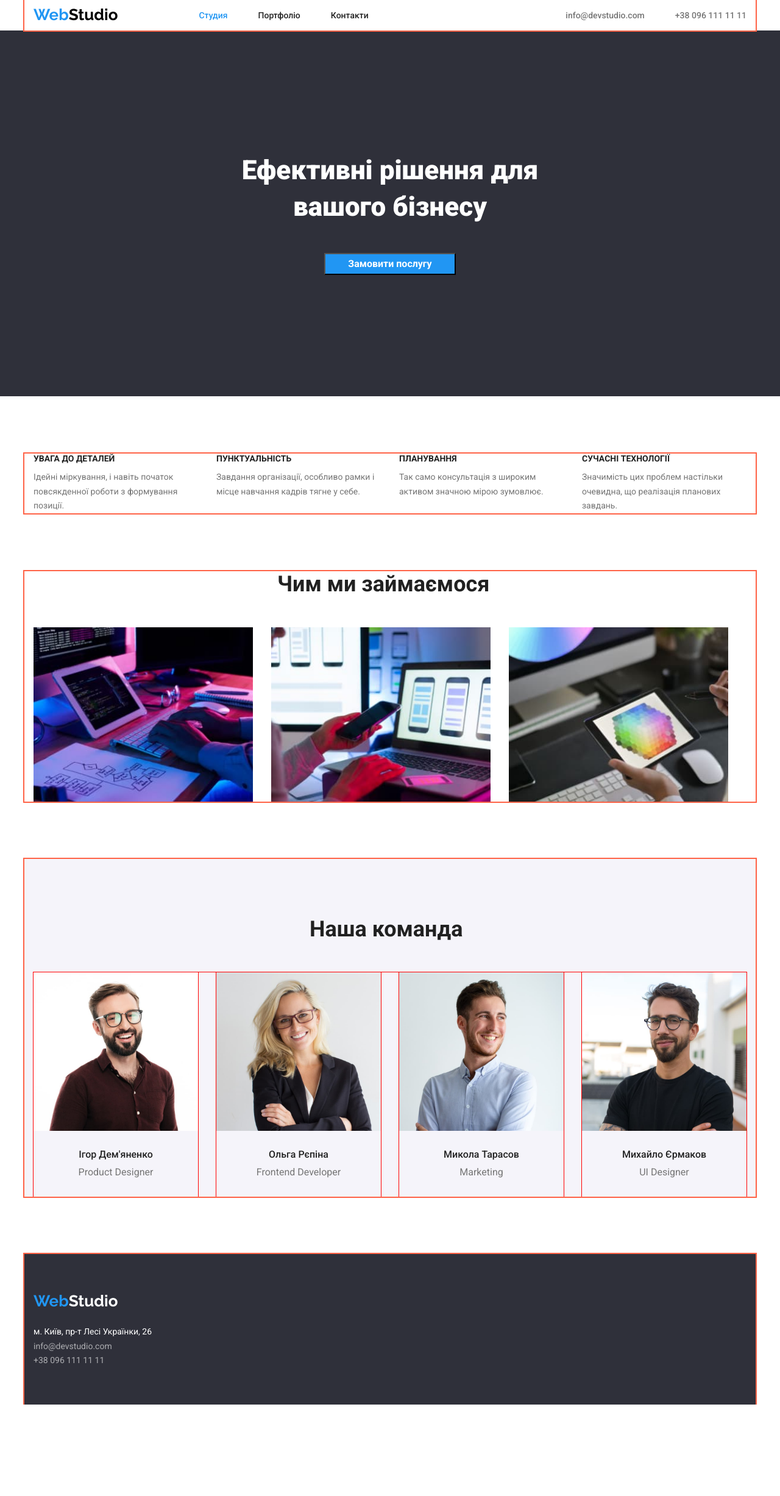
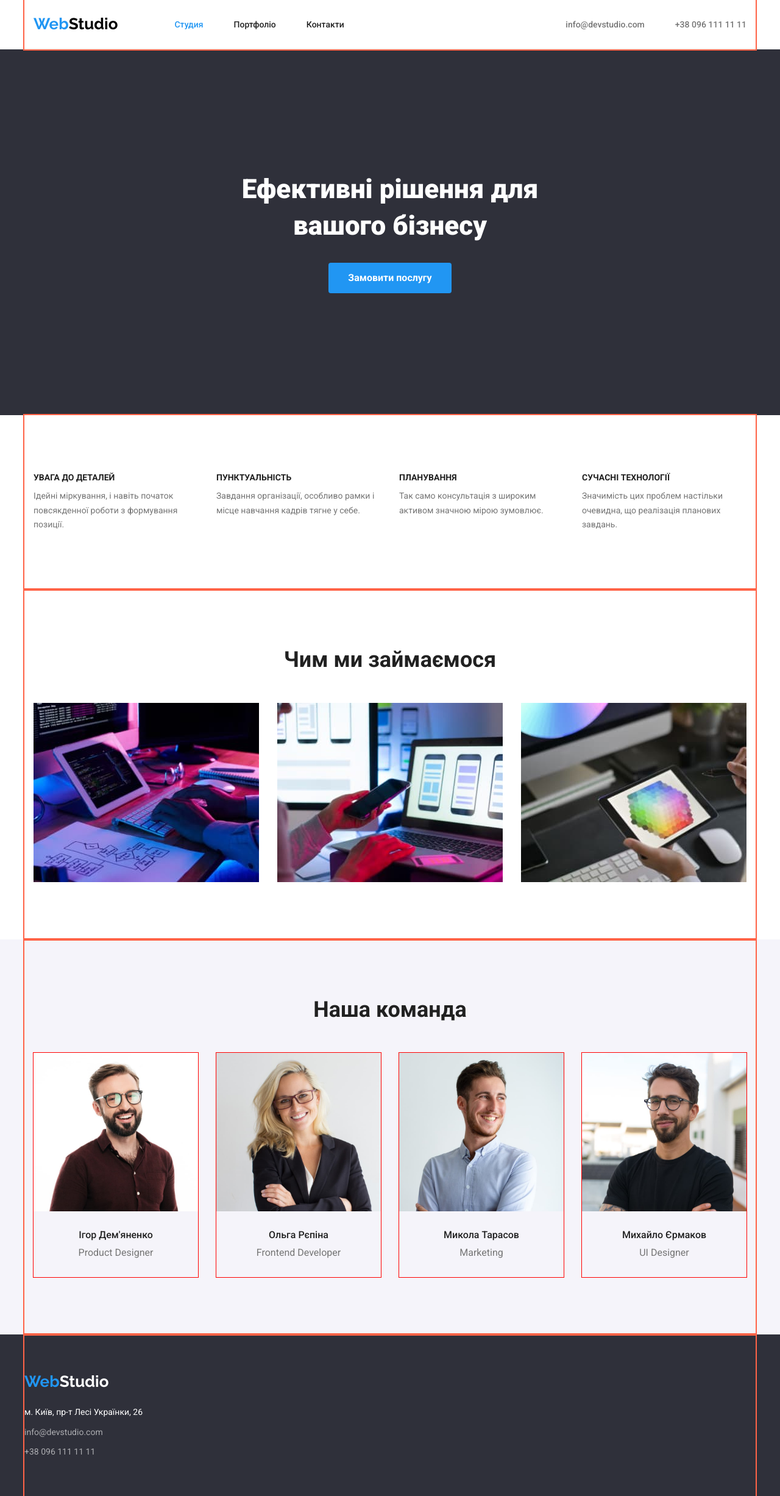
Before and after one commit to JuliaNedilchak/goit-markup-hw-03, a plain HTML site: page index.html in a window 1280 px wide. Shown: the whole page at 61% size. Before the commit the page ends 2304 px from the top, so only its background shows below. Drawn offline with nearby package versions, Linux system fonts and the light colour scheme.

Commit message:
fixed hw

```diff
--- a/css/styles.css
+++ b/css/styles.css
@@ -6,6 +6,7 @@
   --accent-color: #2196f3;
   --title-color: #212121;
   --text-color: #757575;
+  --card-set-gap: 30px;
 }
 html {
   box-sizing: border-box;
@@ -35,28 +36,33 @@ body {
   display: flex;
   align-items: center;
   justify-content: space-between;
+  border-bottom: 1px solid #ececec;
 }
 .site-nav {
   display: flex;
+  margin: 0;
+  padding: 0;
   margin-left: 93px;
+}
+.site-nav .item {
+  padding: 32px 0px;
 }
 .site-nav .item:not(:last-child) {
   margin-right: 50px;
 }
 .contacts {
   display: flex;
+  margin: 0px;
+  padding: 0px;
 }
 .contacts .numbers:not(:last-child) {
   margin-right: 50px;
 }
-.container-hero {
-  height: 600px;
-  min-width: 1200px;
-  margin-bottom: 94px;
+.hero {
+  padding: 200px 0px;
 }
 .hero-text {
-  padding-top: 200px;
-  padding-bottom: 45px;
+  margin-bottom: 30px;
 }
 
 h1,
@@ -98,31 +104,24 @@ ul {
   word-wrap: normal !important;
 }
 
-.extra {
-  margin-bottom: 95px;
-  padding-top: 0;
+.advantages-title {
+  display: block;
+
+  margin-bottom: 10px;
 }
 .titles {
-  display: inline-block;
-  padding-right: 400px;
-  padding-left: 400px;
   text-align: center;
-  padding-bottom: 50px;
-}
-.photo {
-  margin-bottom: 94px;
-}
-.advantages-title {
-  display: block;
-  width: 270px;
-  margin-bottom: 10px;
+  margin-bottom: 50px;
 }
 .advantages-text {
   display: block;
-  width: 270px;
 }
 .advantages {
   padding-left: 0;
+  margin: 0px;
+}
+.advantages .block {
+  width: 270px;
 }
 img {
   display: block;
@@ -130,7 +129,6 @@ img {
 }
 .pictures-list {
   display: flex;
-  width: 1140px;
   margin: 0;
   padding: 0;
 }
@@ -142,28 +140,22 @@ img {
 header {
   color: var(--primary-white-color);
 }
-.section .titles {
-  padding-top: 94px;
-  padding-right: 453px;
-  padding-bottom: 50px;
-  padding-left: 453px;
+.collegues-list {
+  display: flex;
+  align-items: center;
+  padding: 0;
+  margin: 0;
+}
+.content {
+  text-align: center;
+  padding-top: 30px;
+  padding-bottom: 30px;
 }
 
-.collegues-list {
-  outline: 1px solid red;
-  margin: 0;
-  padding-left: 0;
-  margin-bottom: 94px;
-  display: flex;
-}
 .collegue-name {
   margin-bottom: 10px;
 }
-.content {
-  text-align: center;
-  margin-top: 30px;
-  margin-bottom: 30px;
-}
+
 .collegues-list .card {
   outline: 1px solid red;
 }
@@ -200,12 +192,15 @@ footer .part-footer {
   font-weight: 500;
   font-size: 14px;
   line-height: 1.17;
+  display: block;
 }
 .contacts .contacts-details {
   font-weight: 500;
   font-size: 14px;
   line-height: 1.17;
   color: var(--text-color);
+  display: block;
+  padding: 32px 0px;
 }
 
 .site-nav .site-nav-link:hover,
@@ -239,9 +234,11 @@ h1 {
 }
 
 .button {
-  min-width: 216px;
+  padding: 10px 32px;
   display: block;
   cursor: pointer;
+  border: none;
+  border-radius: 4px;
   margin-left: auto;
   margin-right: auto;
 }
@@ -263,6 +260,10 @@ h1 {
   font-size: 36px;
   line-height: 1.17;
   color: var(--title-color);
+}
+.section .container {
+  padding-top: 94px;
+  padding-bottom: 94px;
 }
 .work {
   background-color: var(--secondary-white-color);
@@ -287,31 +288,14 @@ h1 {
 .address-list .address-link:focus {
   color: var(--accent-color);
 }
+footer .container {
+  padding: 60px 0px;
+}
 
 footer {
   background-color: var(--primary-dark-color);
 }
-.web {
-  display: inline-block;
-}
 
-.footer-content .logo {
-  margin-top: 60px;
-  margin-bottom: 20px;
-}
-.address-list {
-  padding-left: 0;
-  margin-top: 0;
-  margin-bottom: 0;
-}
-
-.address-list:not(:last-child) {
-  margin-bottom: 9px;
-}
-.phone {
-  display: block;
-  padding-bottom: 60px;
-}
 .address {
   font-weight: 400;
   font-size: 14px;
@@ -325,59 +309,48 @@ footer {
   line-height: 1.7;
   color: rgba(255, 255, 255, 0.6);
 }
-.header-container {
-  margin-bottom: 94px;
+.address-list {
+  padding: 0px;
+  margin: 0px;
 }
-.filter-list {
-  display: flex;
-  margin-top: 0;
-  margin-right: 300px;
-  margin-bottom: 50px;
-  margin-left: 295px;
-  padding-left: 0;
-  padding-bottom: 16px;
-  width: 575px;
+.address-list {
+  margin-top: 20px;
+}
+.address-list .add:not(:last-child) {
+  margin-bottom: 9px;
 }
 
+.filter-list {
+  padding: 0px;
+  margin: 0px;
+  justify-content: center;
+  display: flex;
+  margin-bottom: 34px;
+}
+.button-filters {
+  padding: 6px 22px;
+  border-radius: 4px;
+}
 .item-type:not(:last-child) {
   margin-right: 8px;
 }
-.all {
-  width: 73px;
-}
-.site {
-  width: 125px;
-}
-.adds {
-  width: 112px;
-}
-.design {
-  width: 103px;
-}
-.market {
-  width: 130px;
-}
+
 .card-set {
   display: flex;
   flex-wrap: wrap;
   padding: 0;
   margin: 0;
-  margin-top: -30px;
-  margin-left: -30px;
+  margin-top: calc(-1 * var(--card-set-gap));
+  margin-left: calc(-1 * var(--card-set-gap));
 }
-.card-set .card-item {
-  flex-basis: calc(100% / 3 - 30px);
-  margin-left: 30px;
-  margin-top: 30px;
-}
-.dist {
-  margin-bottom: 94px;
+
+.card-item {
+  flex-basis: calc(100% / 3 - var(--card-set-gap));
+  margin-left: var(--card-set-gap);
+  margin-top: var(--card-set-gap);
 }
 .intro {
-  margin-top: 20px;
-  margin-right: 24px;
-  margin-bottom: 20px;
-  margin-left: 24px;
+  padding: 20px 24px;
 }
 .button-filters {
   font-weight: 500;
--- a/index.html
+++ b/index.html
@@ -42,15 +42,18 @@
       </div>
     </header>
     <main>
-      <section class="hero container-hero">
+      <section class="hero">
+        <div class="container-hero">
           <h1 class="hero-text">
             Ефективні рішення для <br />
             вашого бізнесу
           </h1>
+        </div>
         <button class="button" type="button">Замовити послугу</button>
       </section>
-      <section class="container extra">
-        <h2 class="titles hide" hidden>Наші переваги</h2>
+      <section class="section">
+        <div class="container">
+          <h2 class="hide" hidden>Наші переваги</h2>
           <ul class="advantages">
             <li class="block">
               <h3 class="advantages-title">увага до деталей</h3>
@@ -77,8 +80,10 @@
               </p>
             </li>
           </ul>
+        </div>
       </section>
-      <section class="container photo">
+      <section class="section photo">
+        <div class="container">
           <h2 class="titles">Чим ми займаємося</h2>
           <ul class="pictures-list">
             <li class="pic">
@@ -96,72 +101,61 @@
               <img src="./images/box-3.jpg" alt="планшет" width="370" class="picture" />
             </li>
           </ul>
+        </div>
       </section>
-      <section class="work container section">
+      <section class="work section">
+        <div class="container">
           <h2 class="titles">Наша команда</h2>
           <ul class="collegues-list">
             <li class="card">
-            <article class="intr-card">
-              <div class="image-card">
               <img src="./images/img-3.jpg" alt="фото дизайнера" width="270" class="collegue" />
-              </div>
+
               <div class="content">
                 <h3 class="collegue-name">Ігор Дем'яненко</h3>
                 <p class="collegue-job">Product Designer</p>
               </div>
-            </article>
             </li>
             <li class="card">
-            <article class="intr-card">
-              <div class="image-card">
               <img
                 src="./images/img-2.jpg"
                 alt="фото фронтенд розробника"
                 width="270"
                 class="collegue"
               />
-              </div>
               <div class="content">
                 <h3 class="collegue-name">Ольга Рєпіна</h3>
                 <p class="collegue-job">Frontend Developer</p>
               </div>
-            </article>
             </li>
             <li class="card">
-            <article class="intr-card">
-              <div class="image-card">
               <img
                 src="./images/img-1.jpg"
                 alt="фото спеціаліста з маркетингу"
                 width="270"
                 class="collegue"
               />
-              </div>
               <div class="content">
                 <h3 class="collegue-name">Микола Тарасов</h3>
                 <p class="collegue-job">Marketing</p>
               </div>
-            </article>
             </li>
             <li class="card">
-            <article class="intr-card">
-              <div class="image-card">
               <img src="./images/img.jpg" alt="фото дизайнера" width="270" class="collegue" />
-              </div>
               <div class="content">
                 <h3 class="collegue-name">Михайло Єрмаков</h3>
                 <p class="collegue-job">UI Designer</p>
               </div>
-            </article>
             </li>
           </ul>
+        </div>
       </section>
     </main>
-    <footer class="container footer-content">
+    <footer>
+      <div class="container">
         <a href="/" class="logo web">Web<span class="part-footer web">Studio</span></a>
         <address>
           <ul class="address-list">
-          <li>
+            <li class="add">
               <a
                 href="https://goo.gl/maps/GGMe2Vkikuuwc7wa9"
                 target="_blank"
@@ -170,14 +164,15 @@
                 >м. Київ, пр-т Лесі Українки, 26</a
               >
             </li>
-          <li>
+            <li class="add">
               <a href="mailto:info@devstudio.com" class="address-link">info@devstudio.com</a>
             </li>
-          <li>
+            <li class="add">
               <a href="tel:+380961111111" class="address-link phone">+38 096 111 11 11</a>
             </li>
           </ul>
         </address>
+      </div>
     </footer>
   </body>
 </html>
```
Also changed, not shown: portfolio.html (+17 -13 lines). Lines whose indentation alone changed are shown as unchanged.
